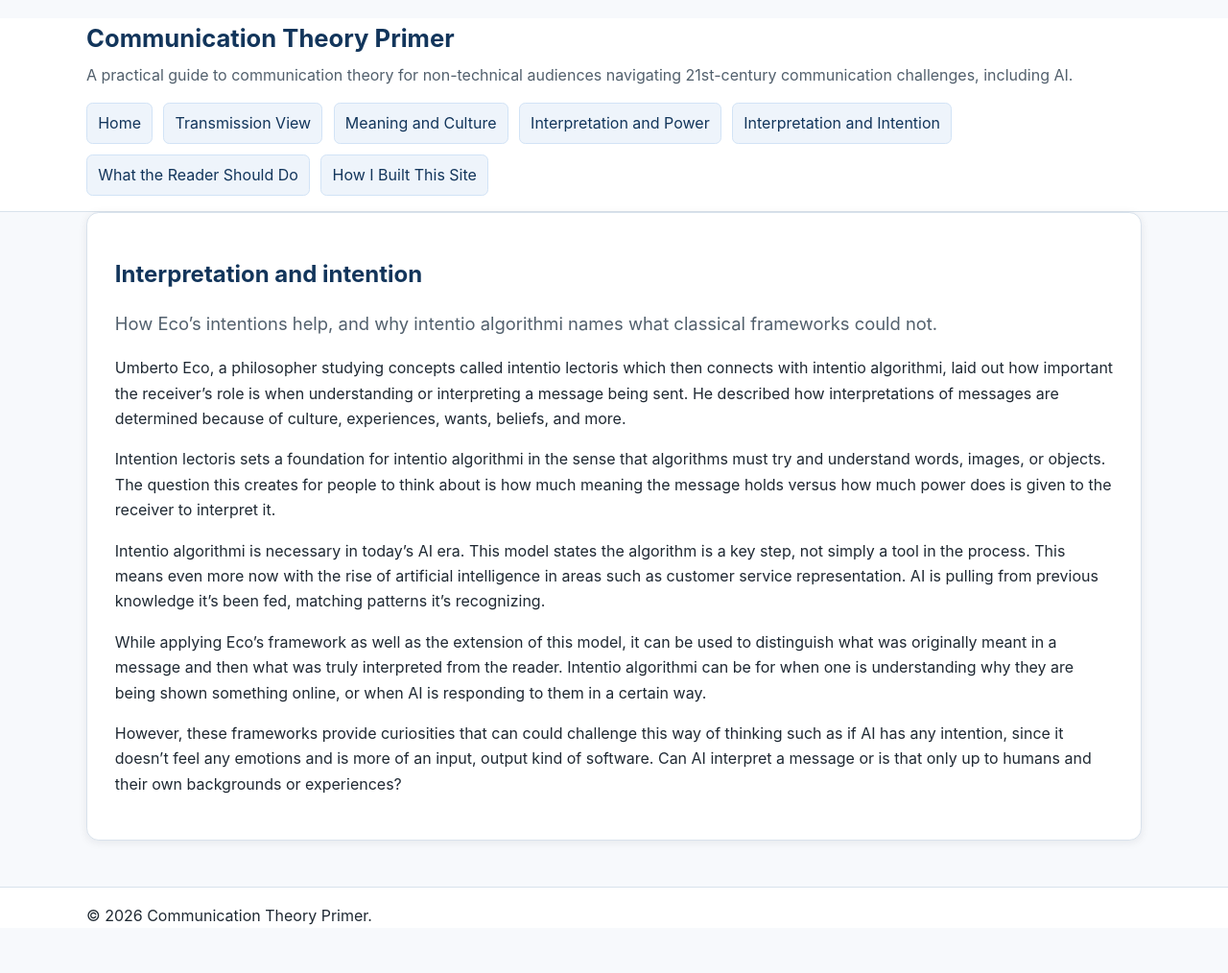
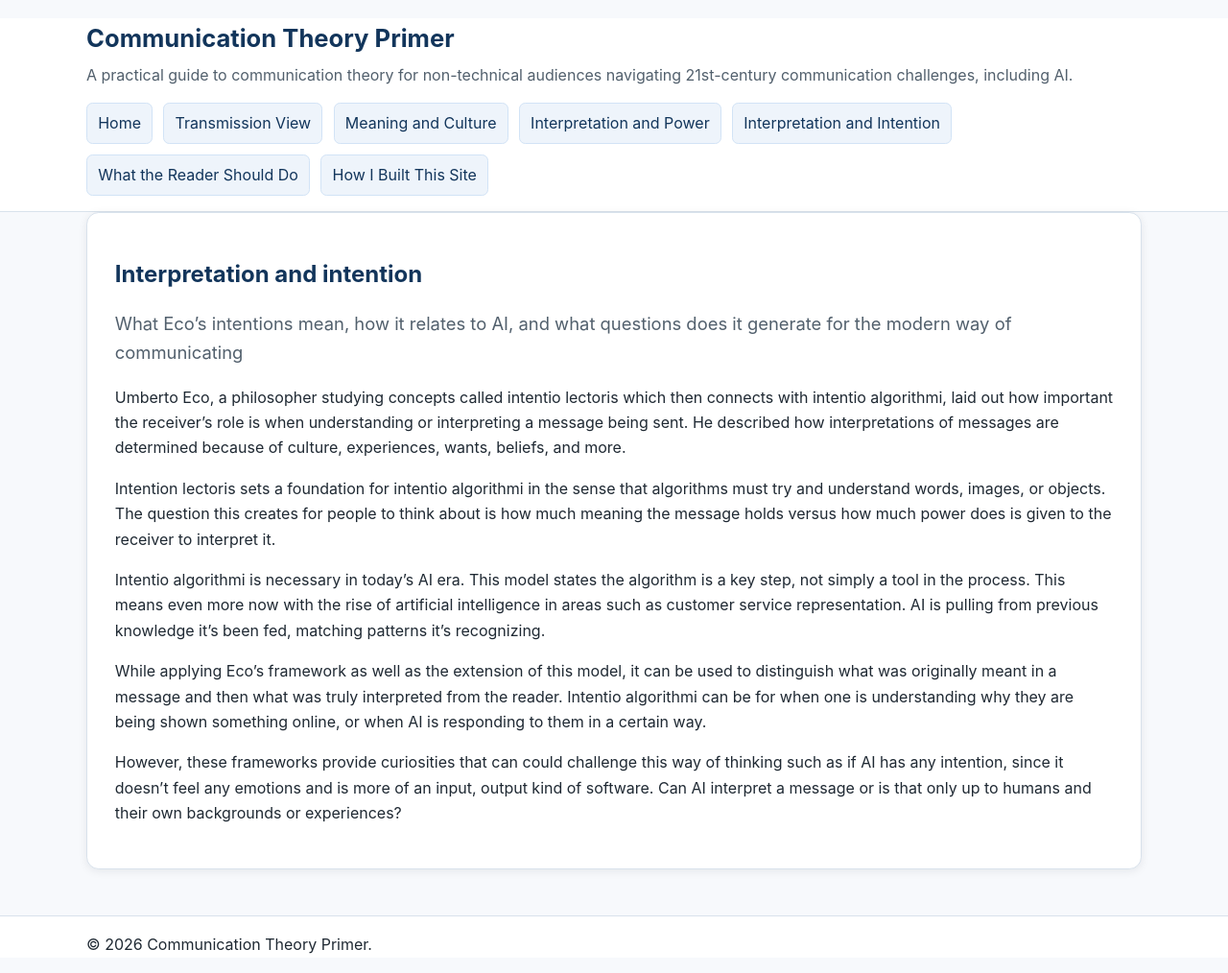
Before and after one commit to annaolszowy27/comm-primer, a Jekyll site: the page built from pages/interpretation-and-intention.md, in a window 1280 px wide. Shown: the whole page at 96% size. Built offline with Jekyll 4.4.1, drawn with Linux system fonts in a browser that asks for light colours; before the commit the page ends 983 px from its top, so only the background shows below that.

Commit message:
Revise lead section for clarity on Eco's intentions
Updated the lead section to clarify Eco's intentions and their relevance to AI and modern communication.

```diff
--- a/pages/interpretation-and-intention.md
+++ b/pages/interpretation-and-intention.md
@@ -1,6 +1,6 @@
 ---
 title: Interpretation and intention
-lead: "How Eco’s intentions help, and why intentio algorithmi names what classical frameworks could not."
+lead: "What Eco’s intentions mean, how it relates to AI, and what questions does it generate for the modern way of communicating"
 permalink: /pages/interpretation-and-intention/
 ---
 
```
